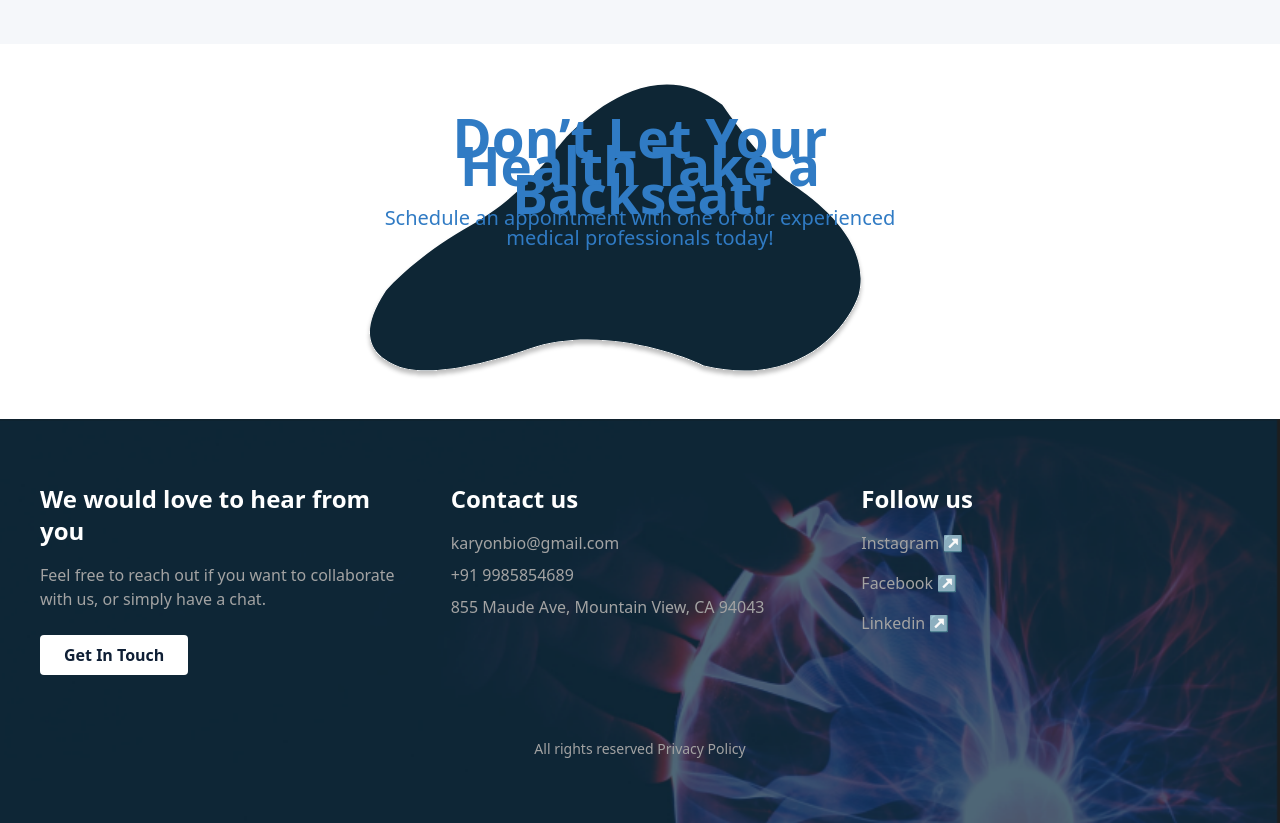
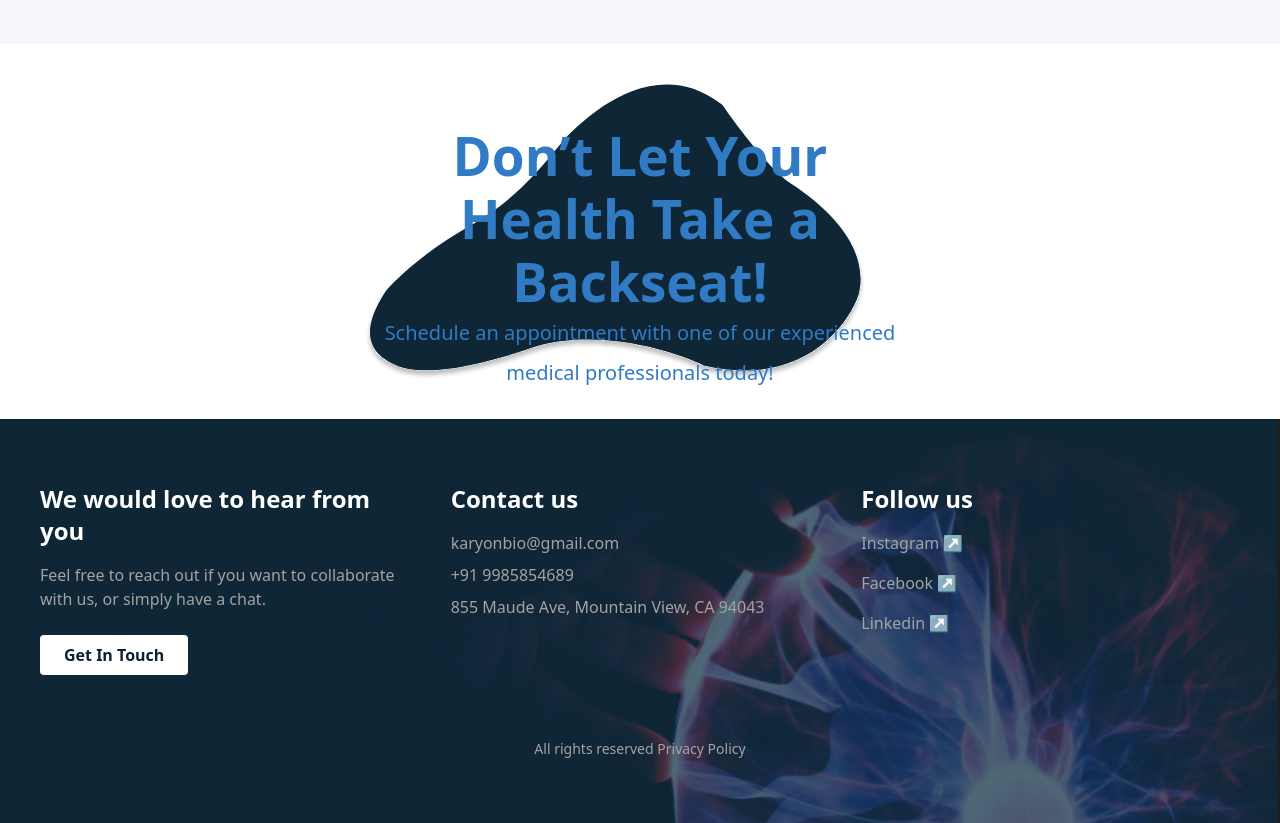
Before and after one commit to CodeErr-Sid/KaryonBio, a Nuxt app: page /teams in a window 1280 px wide. Shown: the part 2660-3483 px from the top of the page. Built offline with nearby package versions, Linux system fonts and the light colour scheme; what tailwindcss-animated would draw is missing.

Commit message:
fix:line-hieght

```diff
--- a/pages/teams.vue
+++ b/pages/teams.vue
@@ -189,11 +189,13 @@
         <img src="/partner/jelly.svg " class="relative" alt="" />
         <div class="absolute inset-0 mt-10 md:mt-10">
           <h1
-            class="text-xl md:text-[53px] font-bold text-center text-[#307BC4]"
+            class="text-xl md:text-[53px] font-bold text-center md:leading-[63px] text-[#307BC4]"
           >
             Don’t Let Your Health Take a Backseat!
           </h1>
-          <p class="text-sm md:text-[20px] text-center text-[#307BC4]">
+          <p
+            class="text-sm md:text-[20px] text-center md:leading-10 text-[#307BC4]"
+          >
             Schedule an appointment with one of our experienced medical
             professionals today!
           </p>
```
